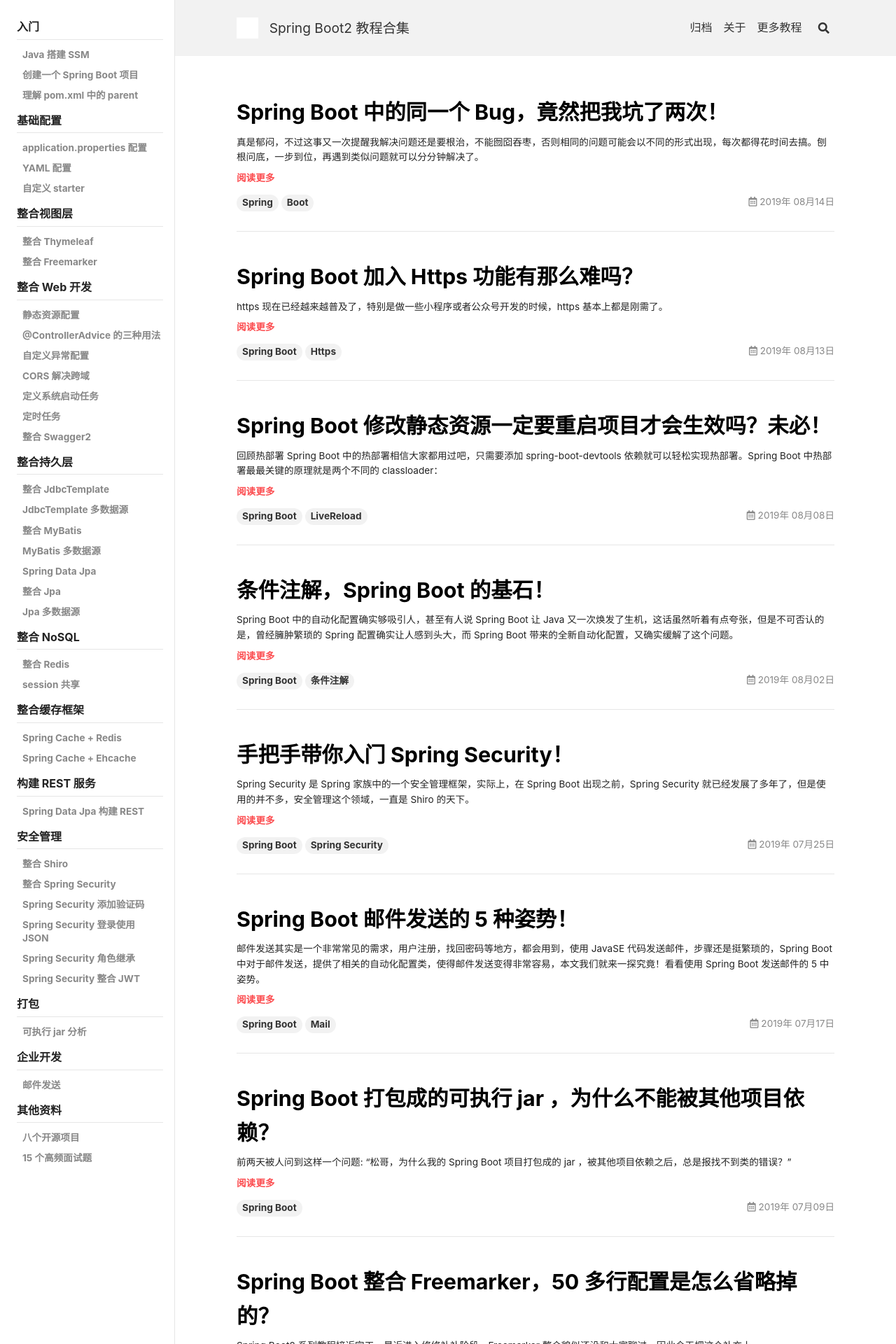
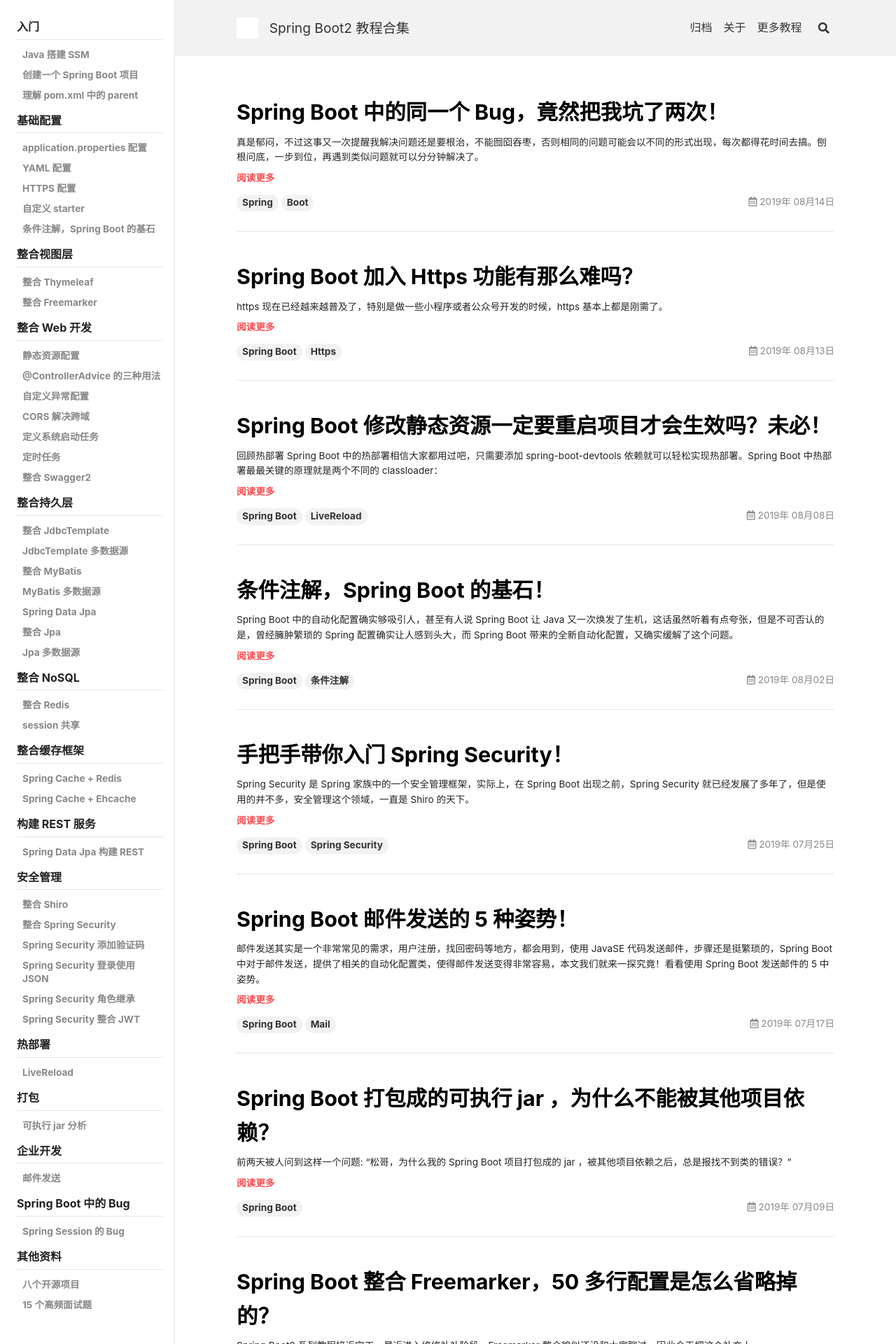
Before and after one commit to allisjava/allisjava.github.io, a Jekyll site: the page built from index.html, in a window 1280 px wide. Shown: the top 1920 px of the page at 70% size. Built offline with Jekyll 4.4.1, drawn with Linux system fonts in a browser that asks for light colours; nearby versions of some CDN libraries; the list of posts is cut into pages by our own code; comment, search, counter and statistics services are not loaded.

Commit message:
Update navigation.yml

```diff
--- a/_data/navigation.yml
+++ b/_data/navigation.yml
@@ -48,8 +48,12 @@ docs-zh:
         url:    http://springboot.javaboy.org/2019/0530/application.properties
       - title:  YAML 配置
         url:    http://springboot.javaboy.org/2019/0416/spring-boot-yaml
+      - title:  HTTPS 配置
+        url:    http://springboot.javaboy.org/2019/0813/springboot-https
       - title:  自定义 starter
         url:    http://springboot.javaboy.org/2019/0520/springboot-starter
+      - title:  条件注解，Spring Boot 的基石
+        url:    http://springboot.javaboy.org/2019/0802/springboot-conditional
   - title:      整合视图层
     children:
       - title:  整合 Thymeleaf
@@ -118,6 +122,10 @@ docs-zh:
         url:    http://springboot.javaboy.org/2019/0613/springsecurity-role
       - title:  Spring Security 整合 JWT
         url:    http://springboot.javaboy.org/2019/0408/springboot-jwt
+  - title:      热部署
+    children:
+      - title:  LiveReload
+        url:    http://springboot.javaboy.org/2019/0808/springboot-livereload
   - title:      打包
     children:
       - title:  可执行 jar 分析
@@ -126,6 +134,10 @@ docs-zh:
     children:
       - title:  邮件发送
         url:    http://springboot.javaboy.org/2019/0717/springboot-mail
+  - title:      Spring Boot 中的 Bug
+    children:
+      - title:  Spring Session 的 Bug
+        url:    http://springboot.javaboy.org/2019/0814/springboot-bug
   - title:      其他资料
     children:
       - title:  八个开源项目
```
